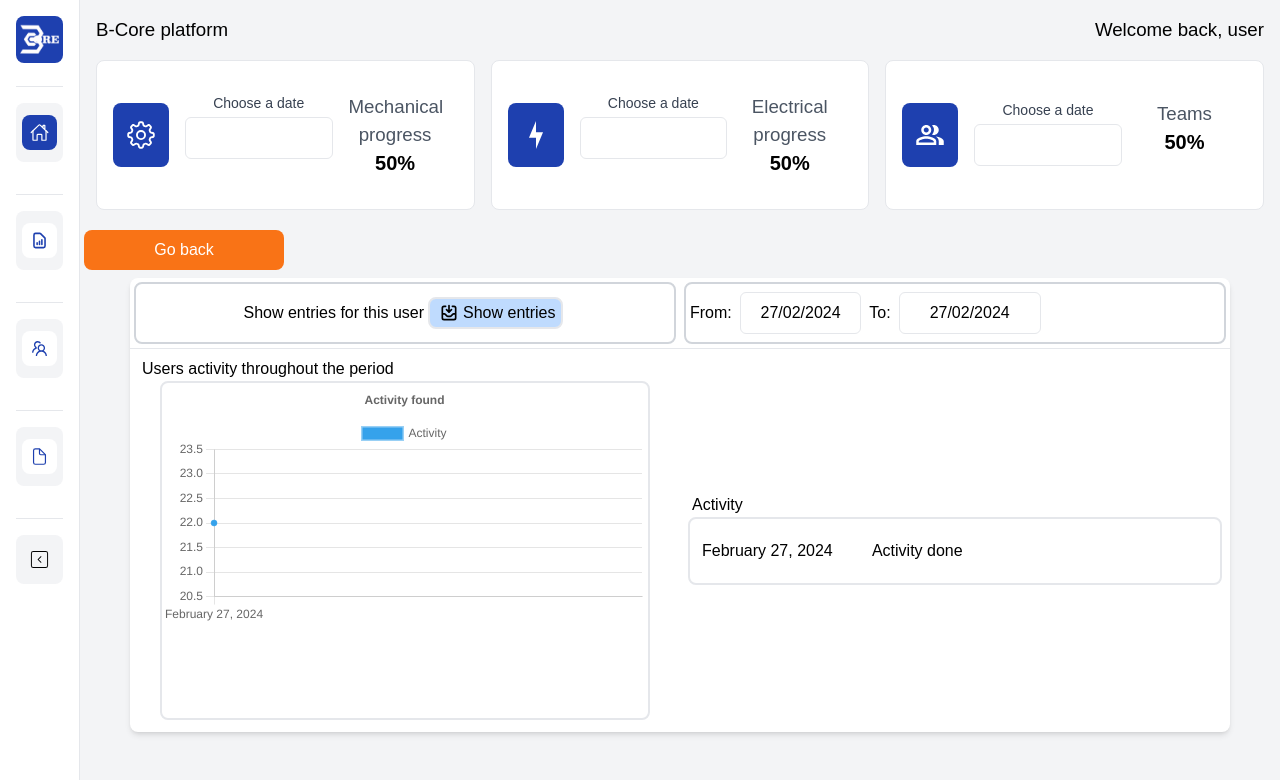
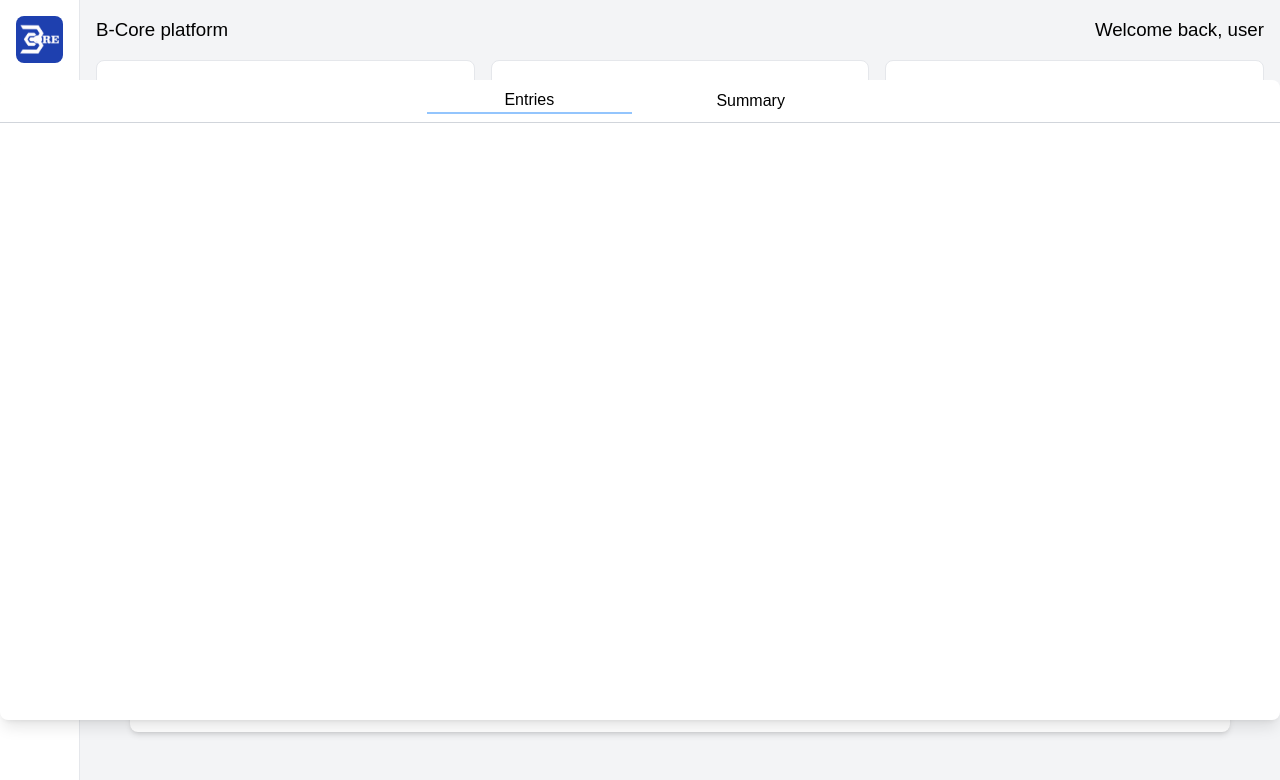
Before and after one commit to LMartin1998/BCorePlatform-Deploy, a Next.js app: page /teams/user/1 in a window 1280 px wide. Shown: the top 780 px of the page. Built offline with nearby package versions, Linux system fonts and the light colour scheme.

Commit message:
Working on modal

```diff
--- a/src/app/(singlegrid)/teams/user/[id]/page.jsx
+++ b/src/app/(singlegrid)/teams/user/[id]/page.jsx
@@ -3,12 +3,13 @@ import Header from "@/app/components/Header";
 import TopCards from "@/app/components/TopCards";
 import { TeamsContext } from "@/app/contexts/TeamsContext";
 import { useParams } from "next/navigation";
-import { useContext } from "react";
+import { useContext, useState } from "react";
 import { HiOutlineInboxIn } from "react-icons/hi";
 import TeamsDatePicker from "@/app/components/teams/TeamsDatePicker";
 import DateRange from "@/app/components/teams/DateRange";
 import TeamsChart from "@/app/components/teams/TeamsChart";
 import UserActivity from "@/app/components/teams/UserActivity";
+import EntriesTeams from "@/app/components/teams/EntriesTeams";
 
 export default function UserId() {
   const {
@@ -20,6 +21,8 @@ export default function UserId() {
     updateToDate,
     errorDate,
   } = useContext(TeamsContext);
+
+  const [openEntries, setOpenEntries] = useState(true);
 
   return (
     <main className="bg-gray-100 min-h-screen">
@@ -98,6 +101,7 @@ export default function UserId() {
           </div>
         </div>
       </div>
+      {openEntries && <EntriesTeams></EntriesTeams>}
     </main>
   );
 }
--- /dev/null
+++ b/src/app/Components/teams/EntriesTeams.jsx
@@ -0,0 +1,44 @@
+import { useState } from "react";
+
+export default function EntriesTeams() {
+  const [btnSelection, setBtnSelection] = useState("0");
+  const updateBtnSelection = (e) => {
+    e.stopPropagation();
+    setBtnSelection(e.currentTarget.id);
+  };
+
+  return (
+    <div className="absolute flex w-full h-4/5 left-0 right-0 top-1/2 transform -translate-y-1/2 z-50 justify-center items-center">
+      <div className="w-full h-full rounded-lg shadow-lg bg-white">
+        <div className="flex w-full justify-center items-center border-b border-gray-300">
+          <div
+            className="flex w-1/6 m-1 p-1 justify-center items-center rounded-lg"
+            id="0"
+            onClick={updateBtnSelection}
+          >
+            <button
+              className={`flex w-full justify-center items-center ${
+                btnSelection === "0" ? "border-b-2 border-blue-300" : ""
+              }`}
+            >
+              Entries
+            </button>
+          </div>
+          <div
+            className="flex w-1/6 m-1 p-1 justify-center items-center rounded-lg"
+            id="1"
+            onClick={updateBtnSelection}
+          >
+            <button
+              className={`flex w-full justify-center items-center ${
+                btnSelection === "1" ? "border-b-2 border-blue-300" : ""
+              }`}
+            >
+              Summary
+            </button>
+          </div>
+        </div>
+      </div>
+    </div>
+  );
+}
```
